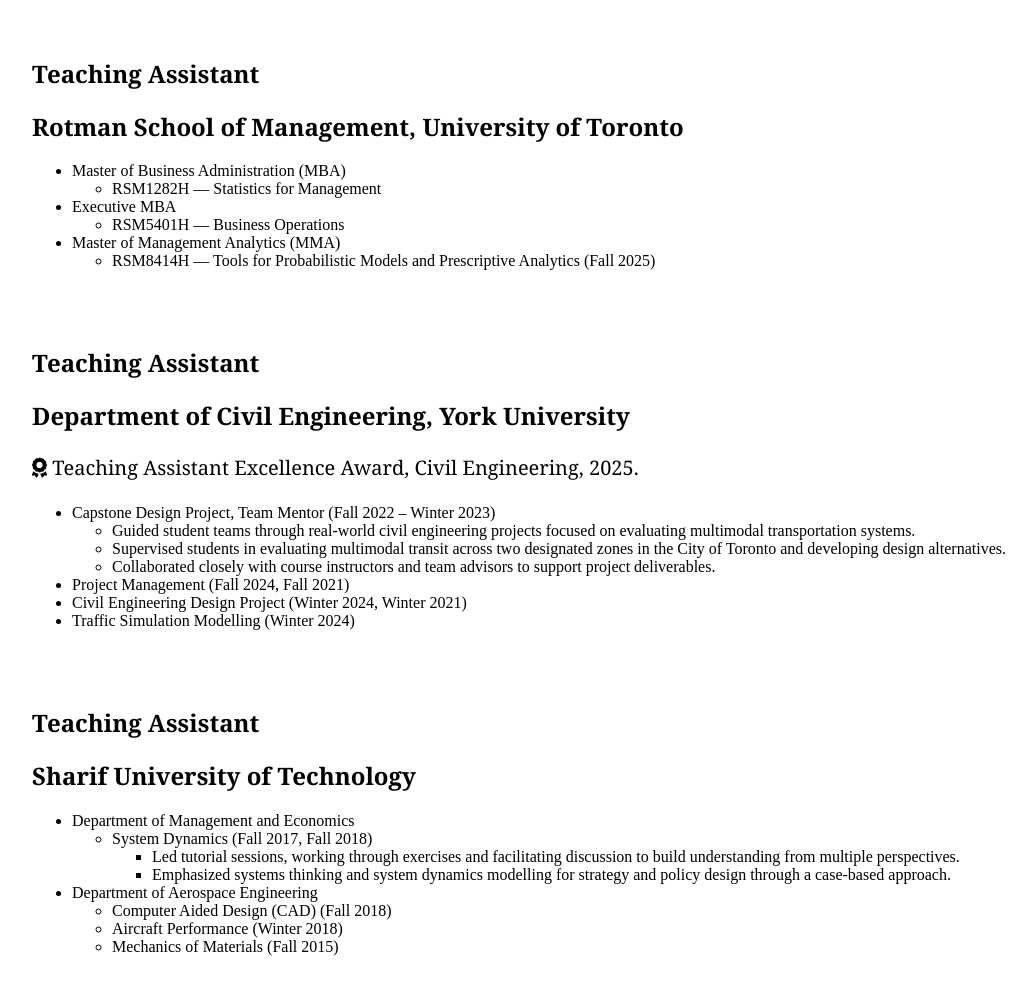
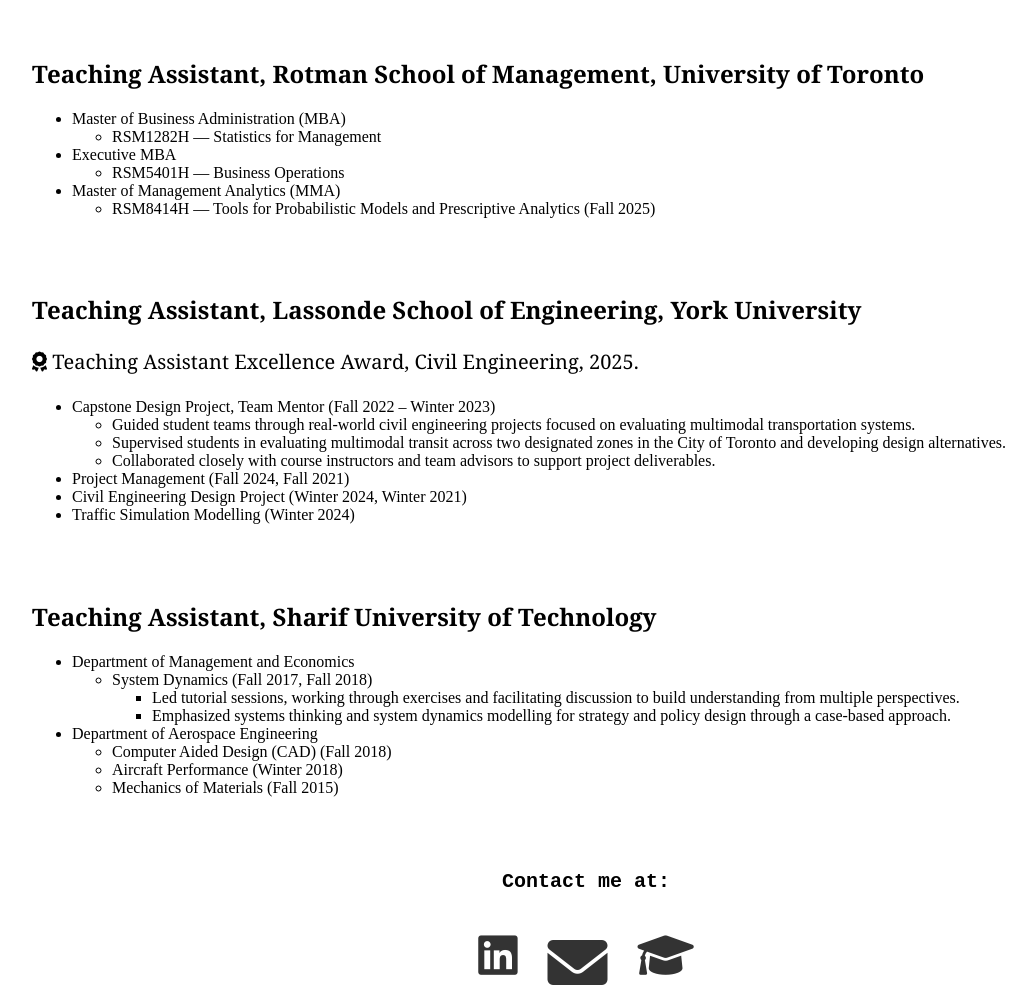
Before and after one commit to bahardv/bahardv.github.io, a plain HTML site: page teaching.html in a window 1280 px wide. Shown: the part 356-1348 px from the top of the page, without its empty margins (64-1100 px from the left). Drawn offline with Linux system fonts and the light colour scheme.

Commit message:
teaching

```diff
--- a/teaching.html
+++ b/teaching.html
@@ -66,8 +66,7 @@
 <!-- ===================== TA: University of Toronto ===================== -->
 <section id="ta-toronto" class="container teaching-block">
     <div class="text-content">
-        <h2 class="role-heading">Teaching Assistant</h2>
-        <h2 class="role-org">Rotman School of Management, University of Toronto</h2>
+        <h2 class="role-heading">Teaching Assistant, Rotman School of Management, University of Toronto</h2>
 
         <ul class="course-list">
             <li>
@@ -98,8 +97,7 @@
 <!-- ===================== TA: York University ===================== -->
 <section id="ta-york" class="container teaching-block">
     <div class="text-content">
-        <h2 class="role-heading">Teaching Assistant</h2>
-        <h2 class="role-org">Department of Civil Engineering, York University</h2>
+        <h2 class="role-heading">Teaching Assistant, Lassonde School of Engineering, York University</h2>
 
         <p class="award-note">
             <i class="fas fa-award"></i> Teaching Assistant Excellence Award, Civil Engineering, 2025.
@@ -131,8 +129,7 @@
 <!-- ===================== TA: Sharif University of Technology ===================== -->
 <section id="ta-sharif" class="container teaching-block">
     <div class="text-content">
-        <h2 class="role-heading">Teaching Assistant</h2>
-        <h2 class="role-org">Sharif University of Technology</h2>
+        <h2 class="role-heading">Teaching Assistant, Sharif University of Technology</h2>
 
         <ul class="course-list">
             <li>
```
